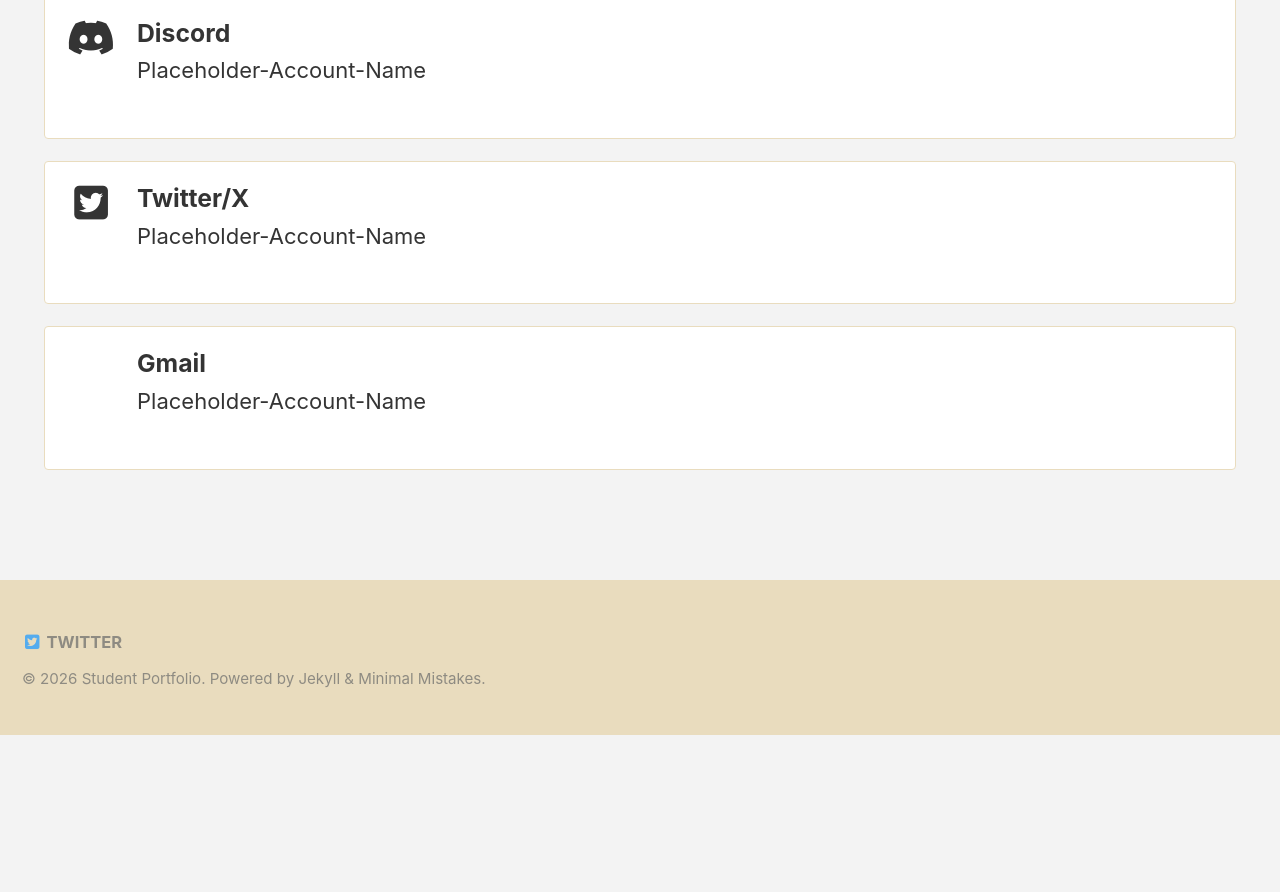
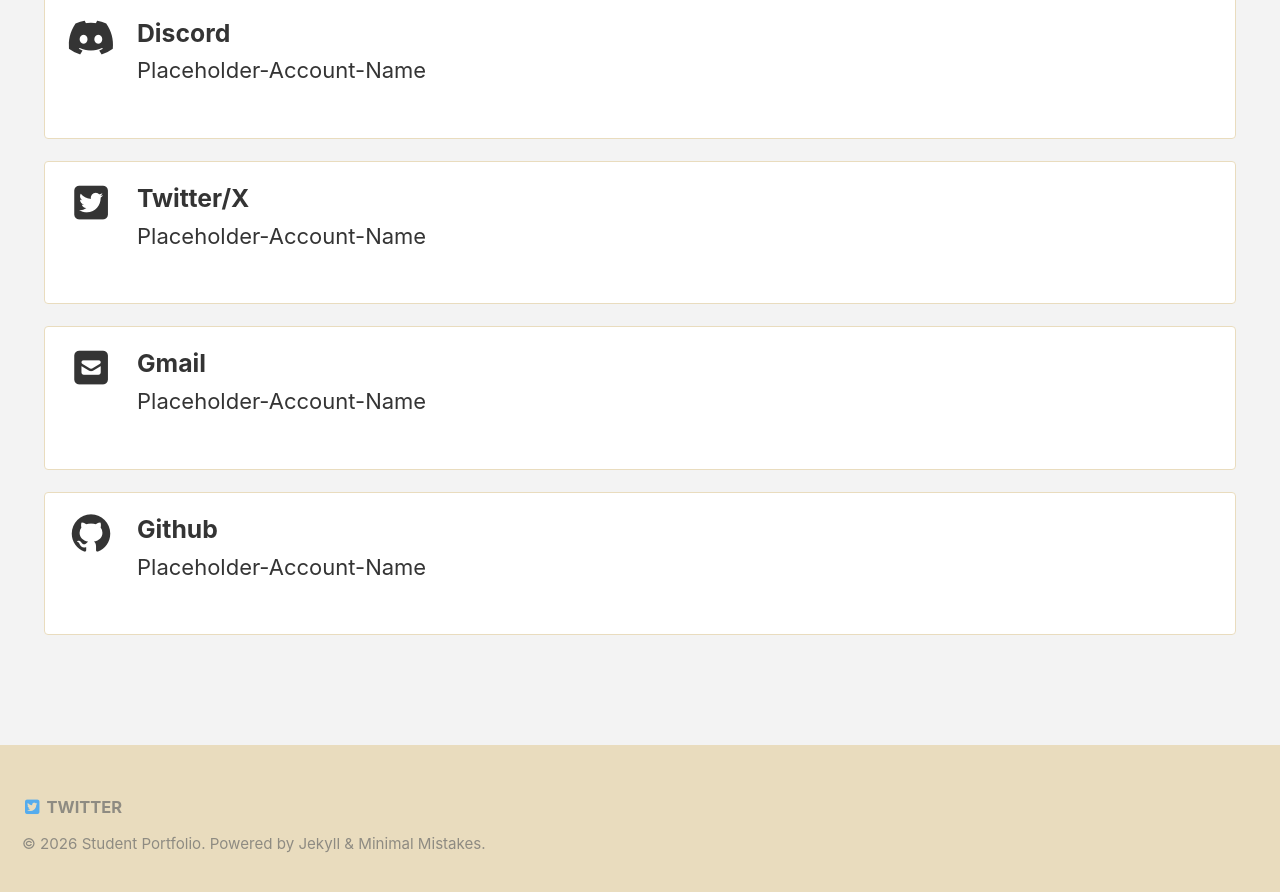
Before and after one commit to Ickle1790/Ickle1790.github.io, a Jekyll site: the page built from _pages/contact-me.md, in a window 1280 px wide and 900 px high, scrolled down 1479 px. Shown: the top 892 px of the window. Built offline with Jekyll 4.4.1, drawn with Linux system fonts in a browser that asks for light colours; before the commit the page ends 2214 px from its top, so only the background shows below that.

Commit message:
Update contact icons for Gmail and GitHub

```diff
--- a/_pages/contact-me.md
+++ b/_pages/contact-me.md
@@ -14,7 +14,10 @@ skills:
       icon: "fab fa-fw fa-twitter-square"
       text: "Placeholder-Account-Name"
     - name: "Gmail"
-      icon: "fab fa-fw fa-gmail"
+      icon: "fas fa-fw fa-envelope-square"
+      text: "Placeholder-Account-Name"
+    - name: "Github"
+      icon: "fab fa-fw fa-github"
       text: "Placeholder-Account-Name"
 ---
 If there is anything you would wish to contact me for, please fill in the attached Google form and I shall respond as soon as I can.
```
